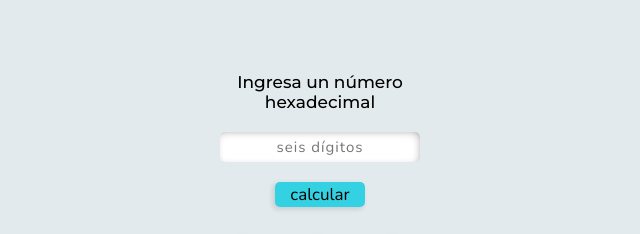
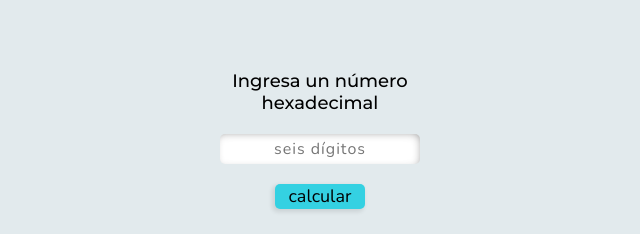
Before and after one commit to Flerian-EC/proyecto, a plain HTML site: page index.html in a window 1280 px wide. Shown: the part 146-380 px from the top of the page, 320-960 px from the left. Drawn offline with nearby package versions, Linux system fonts and the light colour scheme.

Commit message:
main, tamaño de letra arreglado+

```diff
--- a/style/components/home/_1home-style.scss
+++ b/style/components/home/_1home-style.scss
@@ -53,7 +53,7 @@
 }
 
 .home-main {
-  min-height: 585px;
+  min-height: 589px;
   display: flex;
   align-items: center;
   padding: 40px 0;
@@ -70,7 +70,7 @@
     display: block;
     text-align: center;
     font-family: $titulos;
-    font-size: 17px;
+    font-size: 18px;
   }
   &__number {
     width: 200px;
@@ -83,7 +83,7 @@
     outline: none;
     box-shadow: -2px 2px 10px -4px rgb(0 0 0 / 45%) inset;
     font-family: $texto;
-    font-size: 15px;
+    font-size: 16px;
     font-weight: bold;
     letter-spacing: 5px;
     text-align: center;
@@ -106,7 +106,7 @@
     background-color: $tema6;
     box-shadow: -2px 2px 4px 1px rgb(0 0 0 / 10%);
     font-family: $texto;
-    font-size: 17px;
+    font-size: 18px;
     cursor: pointer;
   }
   &__color-container {
```
Also changed, not shown: style/style.css.
